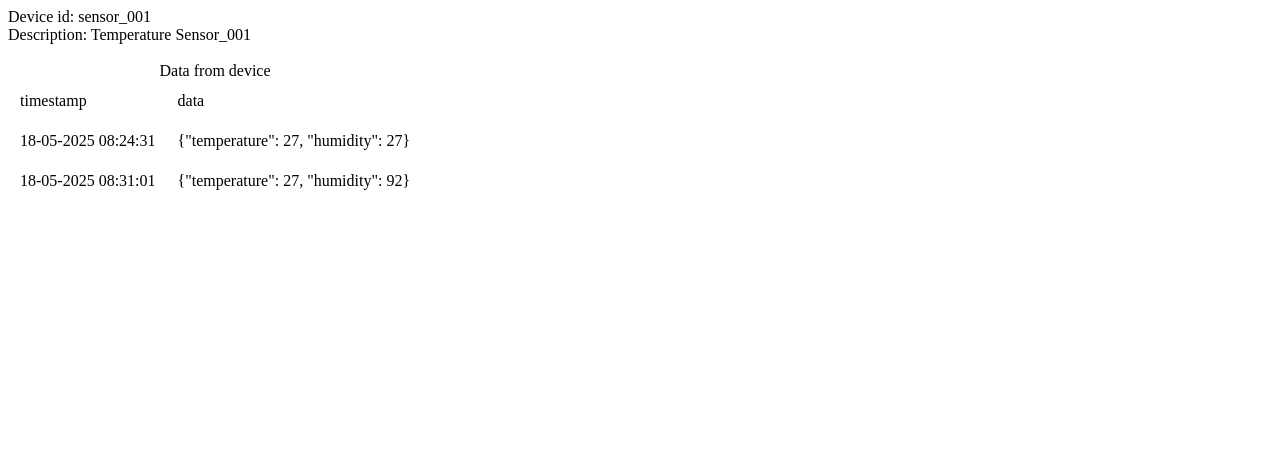
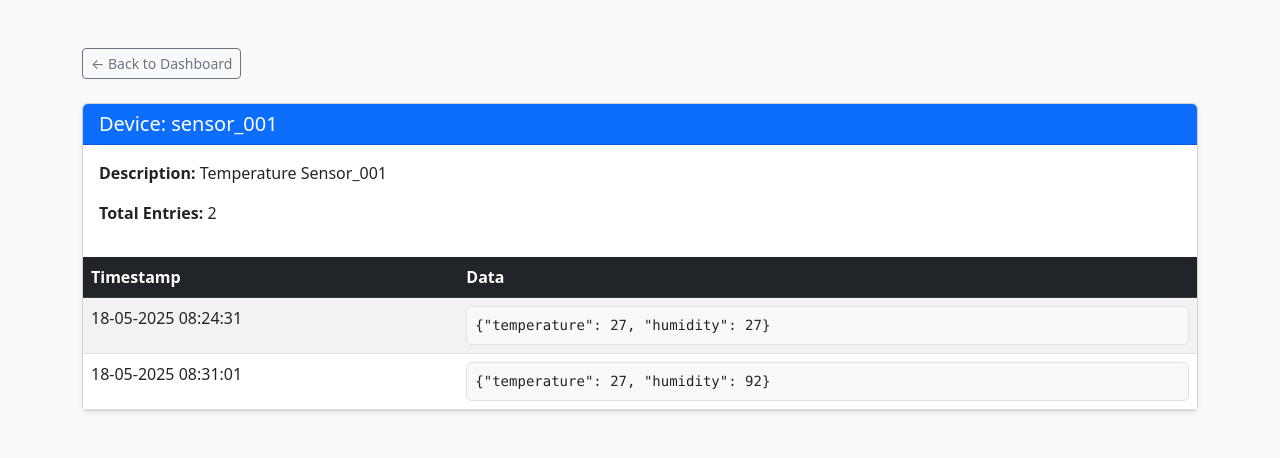
Before and after one commit to gak92/IoT_Platform, a Flask app: a page that uses templates/device.html in a window 1280 px wide. Shown: the top 458 px of the page. Run offline with Flask 3, Linux system fonts and the light colour scheme.

Commit message:
Update device.html to improve view using bootstrap

```diff
--- a/templates/device.html
+++ b/templates/device.html
@@ -1,39 +1,48 @@
+<!-- templates/device.html -->
 <!DOCTYPE html>
 <html lang="en">
 <head>
     <meta charset="UTF-8">
     <meta name="viewport" content="width=device-width, initial-scale=1.0">
-    <title>Simple IoT platform</title>
-    <style>
-        html, body {
-            width: 100%;
-        }
-        td {
-            padding: 10px;
-            text-align: left;
-        }
-    </style>
+    <title>Device Data - {{ device.device_id }}</title>
+    <link href="https://cdn.jsdelivr.net/npm/bootstrap@5.3.0/dist/css/bootstrap.min.css" rel="stylesheet">
 </head>
-<body>
-    <span>Device id: {{device.device_id}}</span>
-    <br>
-    <span>Description: {{device.description}}</span>
-    <br>
-    <br>
-    <table>
-        <caption>Data from device</caption>
-        <thead>
-            <td>timestamp</td>
-            <td>data</td>
+<body class="bg-light">
+    <div class="container py-5">
+
+        <a href="{{ url_for('test') }}" class="btn btn-sm btn-outline-secondary mb-4">← Back to Dashboard</a>
+
+        <div class="card shadow-sm">
+            <div class="card-header bg-primary text-white">
+                <h5 class="mb-0">Device: {{ device.device_id }}</h5>
+            </div>
+            <div class="card-body">
+                <p><strong>Description:</strong> {{ device.description or 'No description provided' }}</p>
+                <p><strong>Total Entries:</strong> {{ device.sensordatas | length }}</p>
+            </div>
+
+            <div class="table-responsive">
+                <table class="table table-striped table-hover mb-0">
+                    <thead class="table-dark">
+                        <tr>
+                            <th scope="col">Timestamp</th>
+                            <th scope="col">Data</th>
+                        </tr>
                     </thead>
                     <tbody>
                     {% for sensordata in device.sensordatas %}
-            <tr" href=>
-                <td class="device_id">{{parse_time(sensordata.timestamp)}}</td>
-                <td class="description">{{sensordata.data}}</td>
+                        <tr>
+                            <td>{{ parse_time(sensordata.timestamp) }}</td>
+                            <td>
+                                <pre class="m-0 bg-light border rounded p-2">{{ sensordata.data }}</pre>
+                            </td>
                         </tr>
                     {% endfor %}
                     </tbody>
                 </table>
+            </div>
+        </div>
+
+    </div>
 </body>
 </html>
```
Lines whose indentation alone changed are shown as unchanged.
